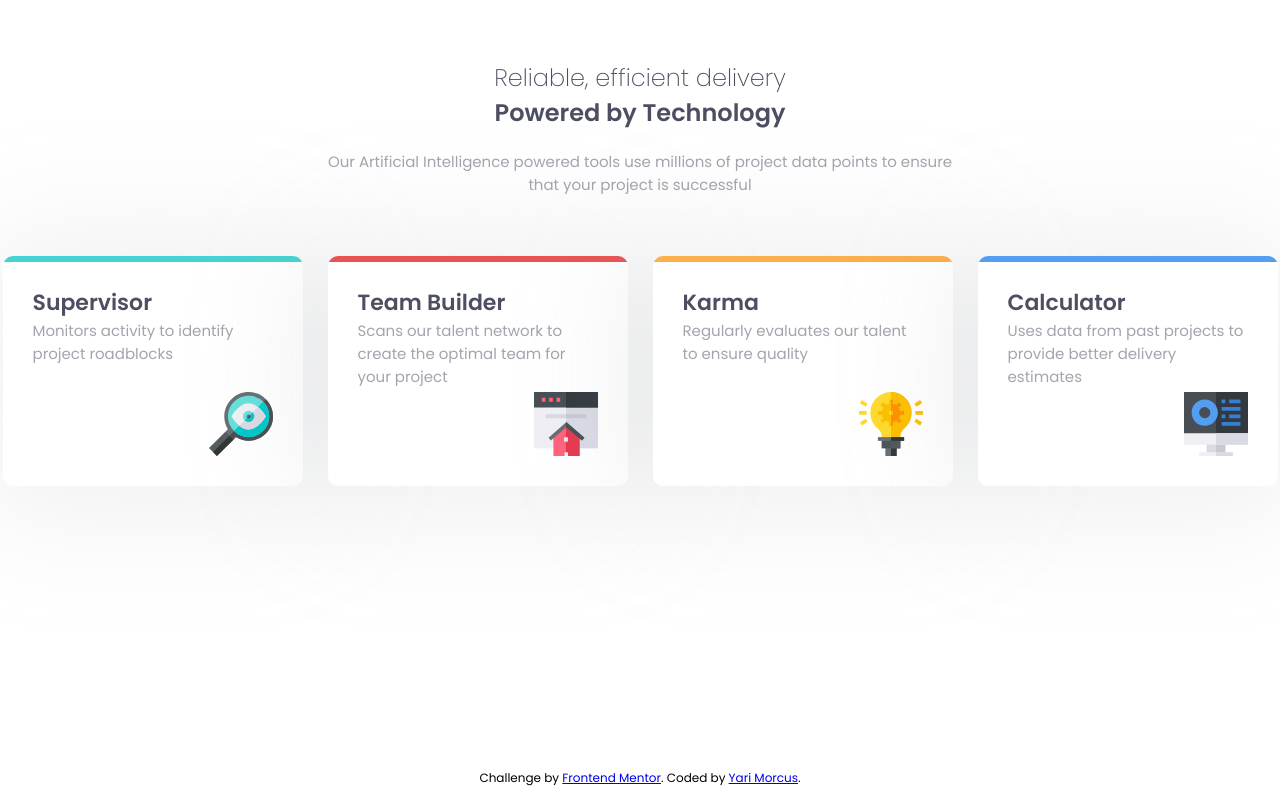
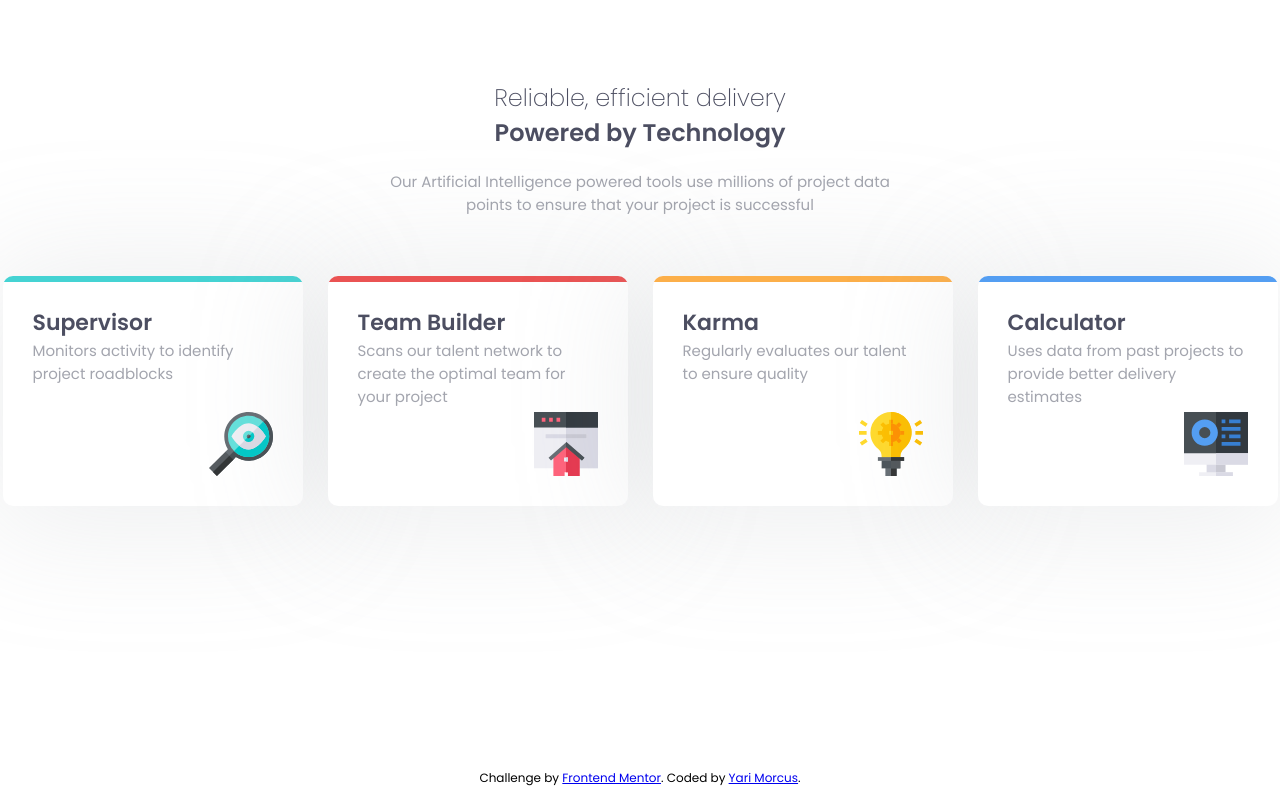
Before and after one commit to YariMorcus/four-card-feature-section, a website: page index.html in a window 1280 px wide. Drawn offline with nearby package versions, Linux system fonts and the light colour scheme; files that its build step writes are made by us from their sources; files whose address does not match are found by name.

Commit message:
Decrease max-width

```diff
--- a/scss/layouts/_header.scss
+++ b/scss/layouts/_header.scss
@@ -12,7 +12,11 @@
 
     @include m.breakpoint-sm() {
         min-width: initial;
-        max-width: 62.5rem;
+        max-width: 52.5rem;
+    }
+
+    @include m.breakpoint-md() {
+        margin: 8rem auto 0;
     }
 
     &__h1,
```
